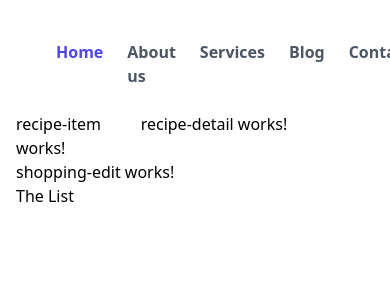
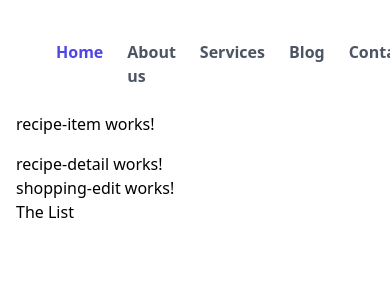
Before and after one commit to Sca1ey/angular-complete, an Angular app: page / in a window 390 px wide. Shown: the top 300 px of the page. Built offline with nearby package versions, Linux system fonts and the light colour scheme.

Commit message:
change grid cols

```diff
--- a/src/app/recipes/recipes.component.html
+++ b/src/app/recipes/recipes.component.html
@@ -1,4 +1,4 @@
-<div class="grid grid-cols-3 gap-4">
+<div class="grid grid-cols-1 md:grid-cols-3 gap-4">
   <app-recipe-list></app-recipe-list>
   <app-recipe-detail class="col-span-2"></app-recipe-detail>
 </div>
```
